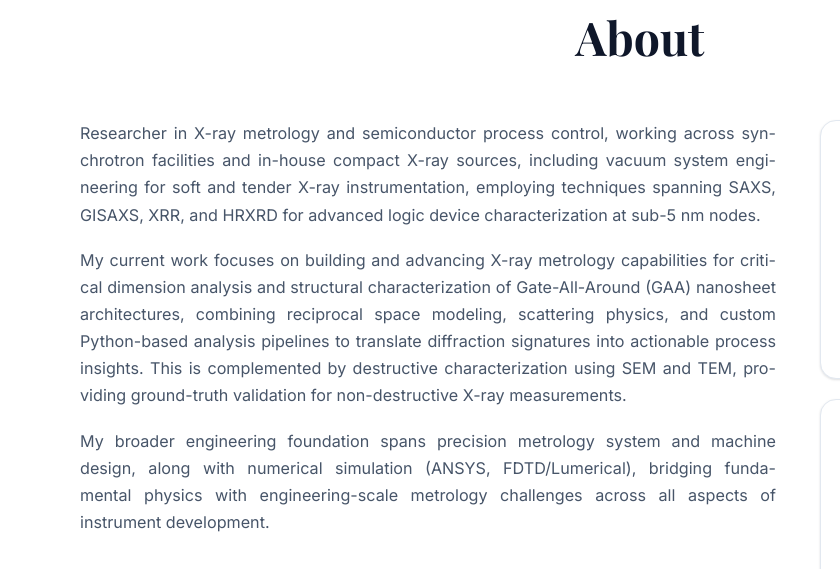
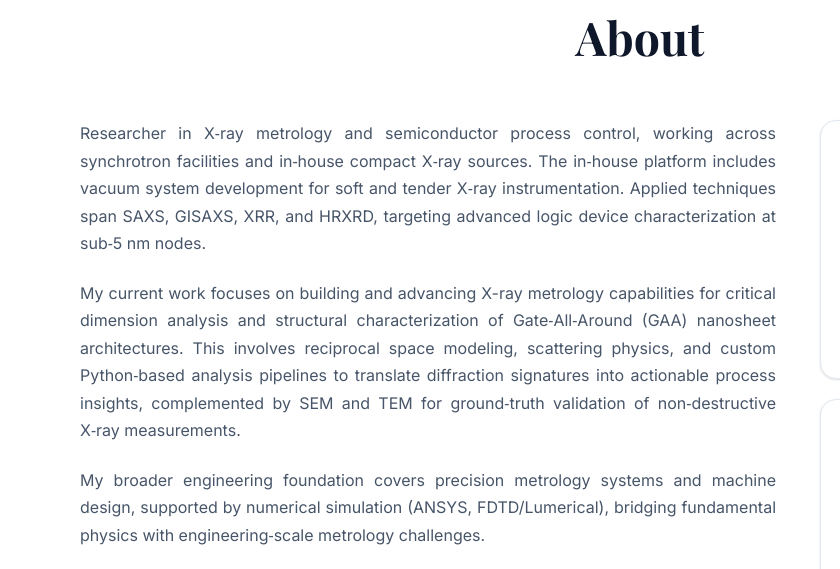
Before and after one commit to Gaurav19933/gaurav-pandey-portfolio, a plain HTML site: page index.html in a window 1280 px wide. Shown: the part 931-1500 px from the top of the page, 0-840 px from the left. Drawn offline with nearby package versions, Linux system fonts and the light colour scheme.

Commit message:
Refine about section formatting

```diff
--- a/index.html
+++ b/index.html
@@ -97,26 +97,24 @@
       <div class="about-grid">
         <div class="about-text">
           <p>
-            Researcher in X-ray metrology and semiconductor process control, working across
-            synchrotron facilities and in-house compact X-ray sources, including vacuum system
-            engineering for soft and tender X-ray instrumentation, employing techniques spanning
-            SAXS, GISAXS, XRR, and HRXRD for advanced logic device characterization at sub-5 nm
-            nodes.
+            Researcher in X&#8209;ray metrology and semiconductor process control, working across
+            synchrotron facilities and in&#8209;house compact X&#8209;ray sources. The in&#8209;house platform
+            includes vacuum system development for soft and tender X&#8209;ray instrumentation. Applied
+            techniques span SAXS, GISAXS, XRR, and HRXRD, targeting advanced logic device
+            characterization at sub&#8209;5 nm nodes.
           </p>
           <p>
             My current work focuses on building and advancing X-ray metrology capabilities for
-            critical dimension analysis and structural characterization of Gate-All-Around (GAA)
-            nanosheet architectures, combining reciprocal space modeling, scattering physics, and
-            custom Python-based analysis pipelines to translate diffraction signatures into
-            actionable process insights. This is complemented by destructive characterization using
-            SEM and TEM, providing
-            ground-truth validation for non-destructive X-ray measurements.
+            critical dimension analysis and structural characterization of Gate&#8209;All&#8209;Around (GAA)
+            nanosheet architectures. This involves reciprocal space modeling, scattering physics,
+            and custom Python&#8209;based analysis pipelines to translate diffraction signatures into
+            actionable process insights, complemented by SEM and TEM for ground&#8209;truth validation of
+            non&#8209;destructive X&#8209;ray measurements.
           </p>
           <p>
-            My broader engineering foundation spans precision metrology system and machine design,
-            along with numerical simulation (ANSYS, FDTD/Lumerical), bridging fundamental physics
-            with engineering-scale metrology challenges across all aspects of instrument
-            development.
+            My broader engineering foundation covers precision metrology systems and machine design,
+            supported by numerical simulation (ANSYS, FDTD/Lumerical), bridging fundamental
+            physics with engineering&#8209;scale metrology challenges.
           </p>
           <div class="about-facts">
             <div class="fact">
--- a/style.css
+++ b/style.css
@@ -674,19 +674,18 @@ a.affiliation-chip:hover {
   align-items: start;
 }
 
-.about-text {
-  max-width: 760px;
-}
-
 .about-text p {
-  margin: 0 0 18px;
+  margin: 0 0 22px;
   color: var(--gray-600);
-  font-size: 1.01rem;
-  line-height: 1.68;
+  font-size: 1rem;
+  line-height: 1.72;
+  letter-spacing: 0;
   text-align: justify;
   text-justify: inter-word;
-  hyphens: auto;
+  hyphens: none;
   text-wrap: pretty;
+  overflow-wrap: normal;
+  word-break: normal;
 }
 
 .about-text p:last-child {
```
